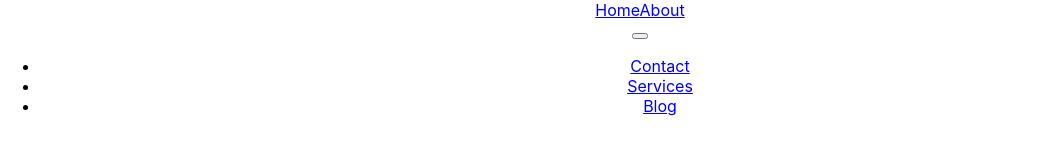
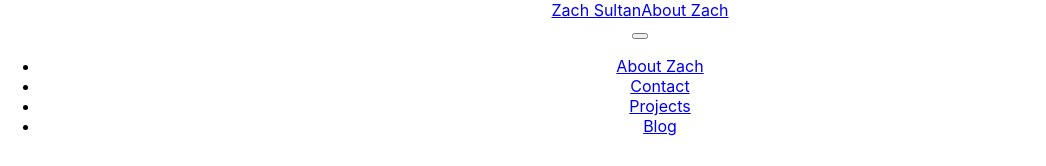
Before and after one commit to Zacharyjsultan/personal-site, a React (Create React App) app: page / in a window 1280 px wide. Both pictures are taken after a click on the button 640 px from the left and 36 px from the top of the page. Shown: the top 166 px of the page, without its empty margins (0-1046 px from the left). Built offline with nearby package versions, Linux system fonts and the light colour scheme.

Commit message:
header work

```diff
--- a/src/components/Header.js
+++ b/src/components/Header.js
@@ -8,8 +8,8 @@ const Header = () => {
     <header>
       <nav>
         <div className="left-nav">
-          <Link to="/">Home</Link>
-          <Link to="/about">About</Link>
+          <Link to="/">Zach Sultan</Link>
+          <Link to="/about">About Zach</Link>
         </div>
         <div className="right-nav">
           <button onClick={() => setOpen(!isOpen)}>
@@ -18,10 +18,13 @@ const Header = () => {
           {isOpen && (
             <ul>
               <li>
+                <Link to="/about">About Zach</Link>
+              </li>
+              <li>
                 <Link to="/contact">Contact</Link>
               </li>
               <li>
-                <Link to="/services">Services</Link>
+                <Link to="/about">Projects</Link>
               </li>
               <li>
                 <Link to="/blog">Blog</Link>
```
